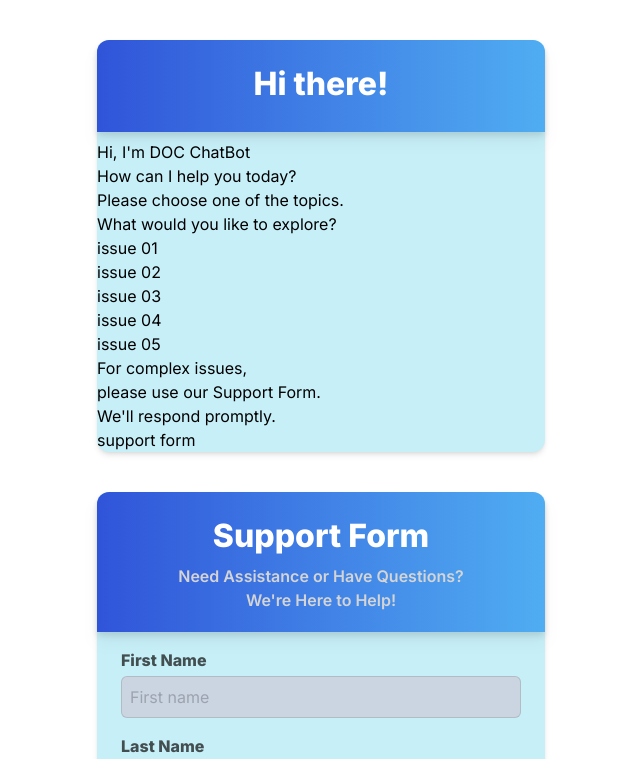
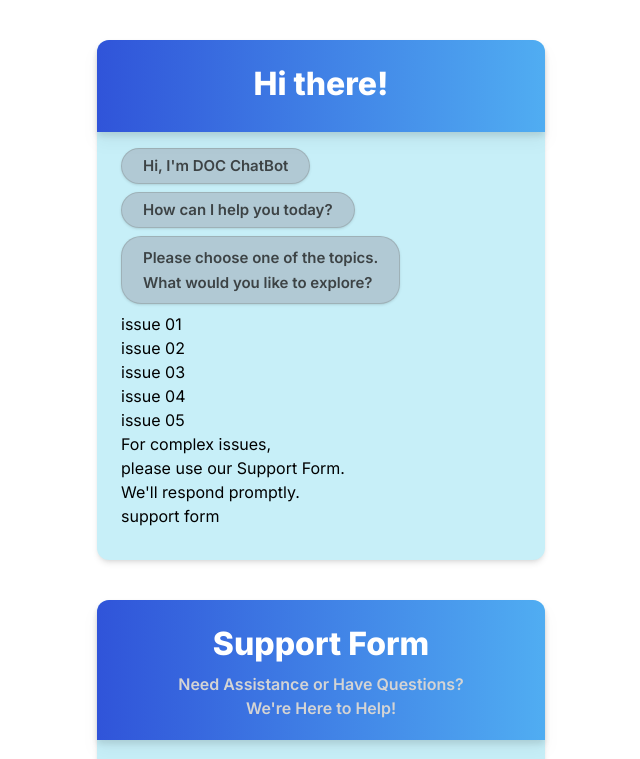
Before and after one commit to WasathAtEC/customer-feedback-chatbot, a Next.js app in the folder chatbot/: page / in a window 1280 px wide. Shown: the top 759 px of the page, without its empty margins (319-959 px from the left). Built offline with nearby package versions, Linux system fonts and the light colour scheme.

Commit message:
feat: add styles to chatbot messages

```diff
--- a/chatbot/src/app/components/chatBotPage.jsx
+++ b/chatbot/src/app/components/chatBotPage.jsx
@@ -6,14 +6,17 @@ const ChatBotPage = () => {
                 <h1 className="text-center text-white text-[32px] font-extrabold pb-1">Hi there! </h1>
             </div>
 
-            <div>
-                <p>Hi, I'm DOC ChatBot</p>
+            <div className="px-6 pt-2 pb-8">
+                <div className="w-auto h-9 px-[21px] py-[9px] bg-gray-400 bg-opacity-50 rounded-[20px] shadow border border-stone-600 border-opacity-20 justify-center items-center gap-2.5 inline-flex mb-2">
+                    <p className="text-stone-950 text-opacity-70 text-[15px] font-semibold ">Hi, I'm DOC ChatBot</p>
                 </div>
-            <div>
-                <p>How can I help you today?</p>
+
+                <div className="w-auto h-9 px-[21px] py-[9px] bg-gray-400 bg-opacity-50 rounded-[20px] shadow border border-stone-600 border-opacity-20 justify-center items-center gap-2.5 inline-flex mb-2">
+                    <p className="text-stone-950 text-opacity-70 text-[15px] font-semibold ">How can I help you today?</p>
                 </div>
-            <div>
-                <p>Please choose one of the topics. <br />What would you like to explore?</p>
+
+                <div className="w-auto h-[68px] px-[21px] py-[9px] bg-gray-400 bg-opacity-50 rounded-[20px] shadow border border-stone-600 border-opacity-20 justify-center items-center gap-2.5 inline-flex mb-2">
+                    <p className="text-stone-950 text-opacity-70 text-[15px] font-semibold leading-[25px]">Please choose one of the topics. <br />What would you like to explore?</p>
                 </div>
 
                 <div>
@@ -36,6 +39,8 @@ const ChatBotPage = () => {
                     <p>support form</p>
                 </div>
             </div>
+
+        </div>
     );
 };
 
```
Lines whose indentation alone changed are shown as unchanged.
